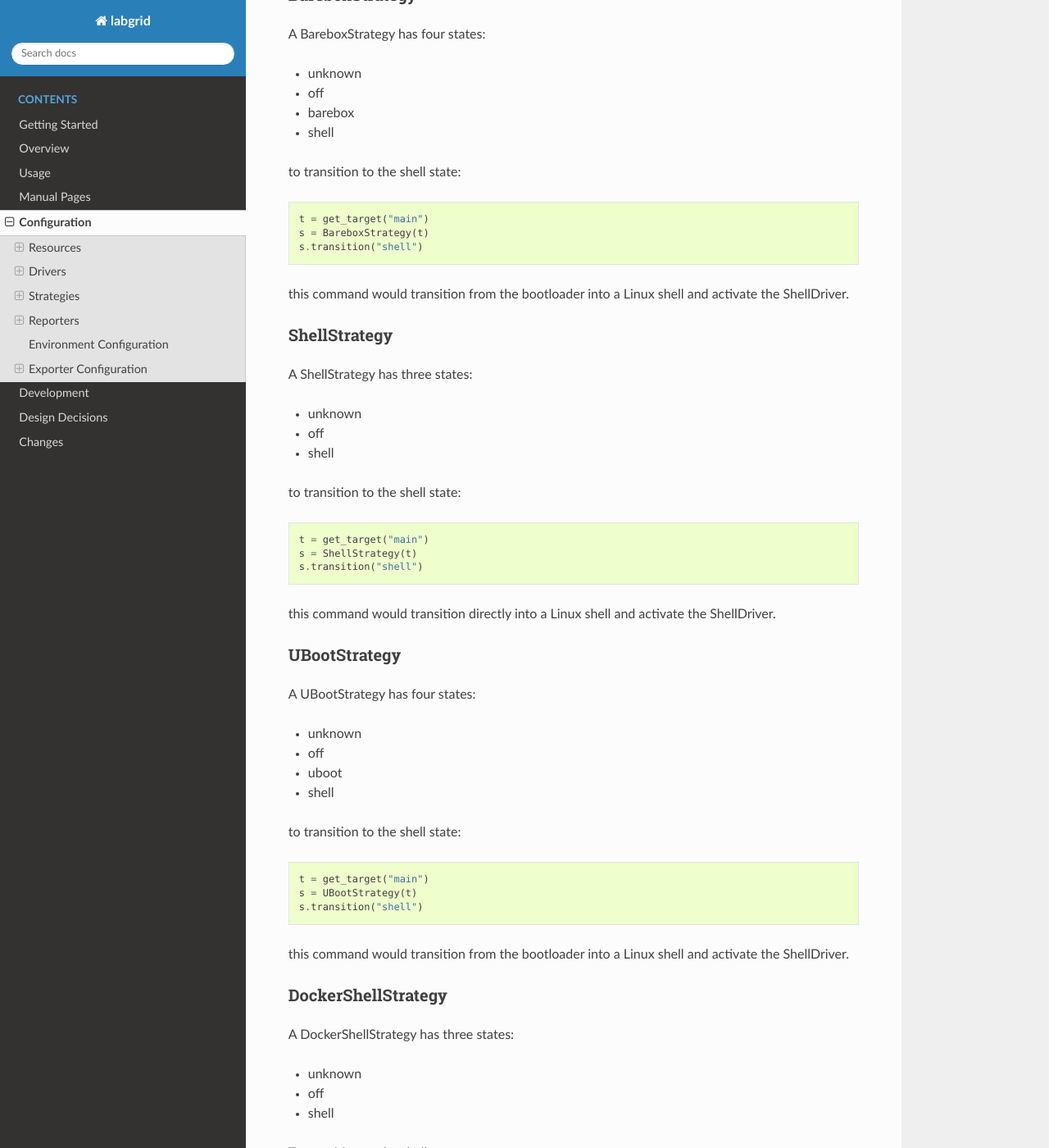
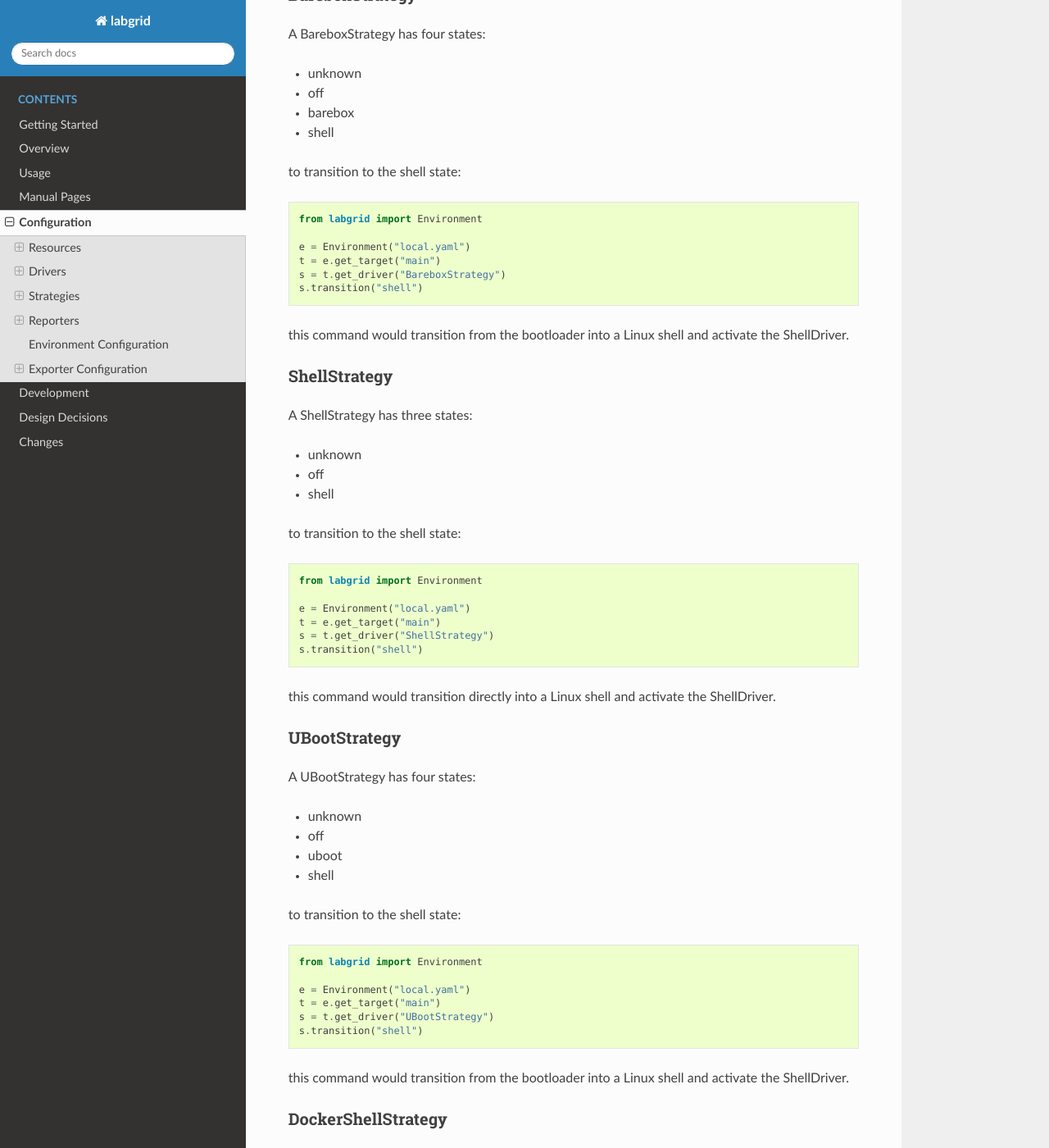
Before and after one commit to labgrid-project/labgrid, a Sphinx documentation site: the page built from doc/configuration.rst, in a window 1280 px wide and 1400 px high, scrolled down 54567 px. Shown: the whole window at 82% size. Built offline with Sphinx 7.4.7 and the Read the Docs theme 2.0.0, drawn with Linux system fonts in a browser that asks for light colours; pages that are not in the unit, such as notebooks, are missing from menus; some of the changed text lies outside the part shown.

Commit message:
doc/man: fix example code, add missing imports
Ideally, all of the complete examples in labgrid's documentation should
work out of the box. Fix wrong code and add imports to make that happen.

Signed-off-by: Bastian Krause <bst@pengutronix.de>

```diff
--- a/doc/configuration.rst
+++ b/doc/configuration.rst
@@ -2557,8 +2557,11 @@ to transition to the shell state:
 
 ::
 
-   t = get_target("main")
-   s = BareboxStrategy(t)
+   from labgrid import Environment
+
+   e = Environment("local.yaml")
+   t = e.get_target("main")
+   s = t.get_driver("BareboxStrategy")
    s.transition("shell")
 
 
@@ -2578,8 +2581,11 @@ to transition to the shell state:
 
 ::
 
-   t = get_target("main")
-   s = ShellStrategy(t)
+   from labgrid import Environment
+
+   e = Environment("local.yaml")
+   t = e.get_target("main")
+   s = t.get_driver("ShellStrategy")
    s.transition("shell")
 
 
@@ -2600,8 +2606,11 @@ to transition to the shell state:
 
 ::
 
-   t = get_target("main")
-   s = UBootStrategy(t)
+   from labgrid import Environment
+
+   e = Environment("local.yaml")
+   t = e.get_target("main")
+   s = t.get_driver("UBootStrategy")
    s.transition("shell")
 
 
@@ -2621,8 +2630,11 @@ To transition to the shell state:
 
 ::
 
-   t = get_target("main")
-   s = DockerShellStrategy(t)
+   from labgrid import Environment
+
+   e = Environment("local.yaml")
+   t = e.get_target("main")
+   s = t.get_driver("DockerShellStrategy")
    s.transition("shell")
 
 
--- a/doc/getting_started.rst
+++ b/doc/getting_started.rst
@@ -466,6 +466,9 @@ retrieve it in your test and call the ``transition(status)`` function.
 
 .. code-block:: python
 
+   >>> from labgrid import Environment
+   >>> env = Environment("env.yaml")
+   >>> target = env.get_target("main")
    >>> strategy = target.get_driver("Strategy")
    >>> strategy.transition("barebox")
 
--- a/man/labgrid-device-config.rst
+++ b/man/labgrid-device-config.rst
@@ -162,8 +162,8 @@ in the loaded local python file:
            prompt: 'root@\w+:[^ ]+ '
            login_prompt: ' login: '
            username: 'root'
+	 IMXUSBDriver: {}
          MyStrategy: {}
-	 IMXUSBLoader: {}
    tools:
      imx-usb-loader: "/opt/lg-tools/imx-usb-loader"
    imports:
```
Also changed, not shown: doc/development.rst (+13 -14 lines), doc/overview.rst (+10 -2 lines), doc/usage.rst (+10 -5 lines), 2 other files.
